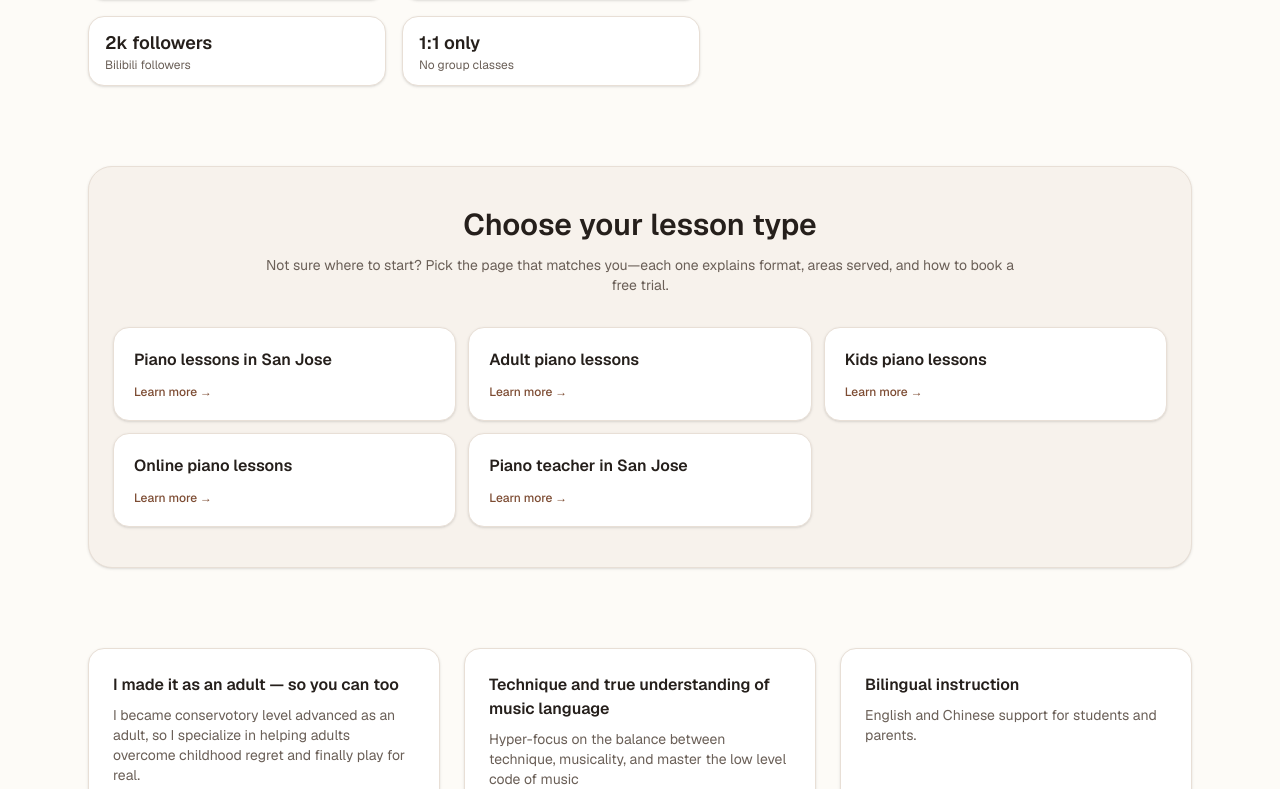
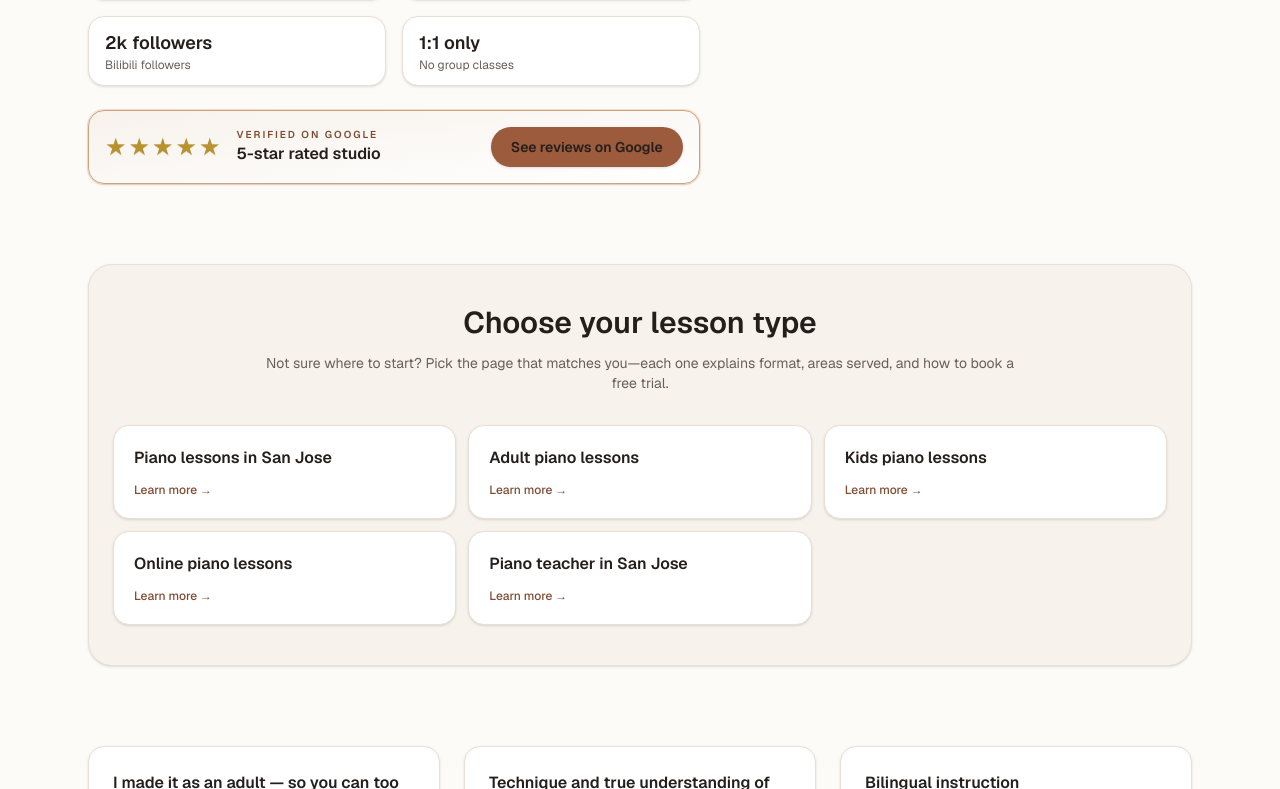
Before and after one commit to TingLiu0803/Piano_studio_web, a Next.js app: page /en in a window 1280 px wide. Shown: the part 831-1620 px from the top of the page. Built offline with nearby package versions, Linux system fonts and the light colour scheme; no server answers.

Commit message:
feat: update google review and videos

```diff
--- a/app/[locale]/page.tsx
+++ b/app/[locale]/page.tsx
@@ -3,6 +3,7 @@ import { type Locale, content, siteConfig } from "@/content/site";
 import { landingPageSlugs } from "@/content/landing-pages";
 import BilibiliGallery from "@/components/BilibiliGallery";
 import BreadcrumbJsonLd from "@/components/BreadcrumbJsonLd";
+import GoogleReviewsPromo from "@/components/GoogleReviewsPromo";
 import { buildMetadata } from "@/lib/seo";
 
 export async function generateMetadata({
@@ -88,6 +89,7 @@ export default async function LocaleHome({
               </div>
             ))}
           </div>
+          <GoogleReviewsPromo locale={locale as Locale} variant="strip" />
         </div>
         <div className="rounded-3xl border border-[color:var(--border)] bg-[color:var(--surface)] p-6 shadow-xl">
           <div className="aspect-video overflow-hidden rounded-2xl border border-[color:var(--border)]">
@@ -207,6 +209,7 @@ export default async function LocaleHome({
         </div>
         <BilibiliGallery />
       </section>
+      <GoogleReviewsPromo locale={locale as Locale} variant="featured" />
       <section className="rounded-3xl border border-[color:var(--border)] bg-[color:var(--surface)] px-6 py-10 shadow-sm">
         <h2 className="text-2xl font-semibold">
           {localized.sections.testimonialsTitle}
--- /dev/null
+++ b/components/GoogleReviewsPromo.tsx
@@ -0,0 +1,176 @@
+import { content, siteConfig, type Locale } from "@/content/site";
+
+function StarRow({
+  rating,
+  size = "md",
+}: {
+  rating: number;
+  size?: "sm" | "md" | "lg";
+}) {
+  const full = Math.min(5, Math.max(0, Math.round(rating)));
+  const sizeClass =
+    size === "lg" ? "text-3xl leading-none" : size === "md" ? "text-2xl leading-none" : "text-lg leading-none";
+
+  return (
+    <div
+      className={`flex gap-0.5 ${sizeClass}`}
+      role="img"
+      aria-label={`${rating} out of 5 stars`}
+    >
+      {Array.from({ length: 5 }, (_, i) => (
+        <span
+          key={i}
+          className={
+            i < full
+              ? "text-[#b8922e] drop-shadow-[0_1px_0_rgba(0,0,0,0.08)]"
+              : "text-[color:var(--border)]"
+          }
+          aria-hidden
+        >
+          ★
+        </span>
+      ))}
+    </div>
+  );
+}
+
+const ctaButtonClass =
+  "inline-flex shrink-0 items-center justify-center rounded-full bg-[color:var(--primary)] px-5 py-2.5 text-sm font-semibold text-[color:var(--primary-foreground)] shadow-sm transition hover:bg-[color:var(--primary-hover)] focus-visible:outline focus-visible:outline-2 focus-visible:outline-offset-2 focus-visible:outline-[color:var(--primary)]";
+
+type GoogleReviewsPromoProps = {
+  locale: Locale;
+  variant: "featured" | "strip" | "card";
+  /** Narrow columns (e.g. contact sidebar): stack stars and CTA vertically */
+  stacked?: boolean;
+};
+
+export default function GoogleReviewsPromo({
+  locale,
+  variant,
+  stacked = false,
+}: GoogleReviewsPromoProps) {
+  const url = siteConfig.googleBusinessProfileUrl;
+  if (!url) return null;
+
+  const copy = content[locale].googleReviews;
+  const { averageRating, totalCount } = siteConfig.reviews;
+  const ratingSummary = copy.ratingSummary
+    .replace("{rating}", averageRating.toFixed(1))
+    .replace("{count}", String(totalCount));
+
+  if (variant === "strip") {
+    return (
+      <div className="rounded-2xl border border-[color:var(--accent)] bg-gradient-to-br from-[color:var(--surface-muted)] to-[color:var(--surface)] px-4 py-4 shadow-sm ring-1 ring-[color:var(--accent)]/30">
+        <div className="flex flex-col gap-4 sm:flex-row sm:items-center sm:justify-between sm:gap-6">
+          <div className="flex flex-col gap-2 sm:flex-row sm:items-center sm:gap-4">
+            <StarRow rating={averageRating} size="md" />
+            <div>
+              <p className="text-[10px] font-semibold uppercase tracking-[0.2em] text-[color:var(--tag-foreground)]">
+                {copy.eyebrow}
+              </p>
+              <p className="text-base font-semibold text-[color:var(--foreground)]">
+                {copy.headline}
+              </p>
+              <p className="text-sm text-[color:var(--muted-foreground)]">
+
+              </p>
+            </div>
+          </div>
+          <a
+            href={url}
+            target="_blank"
+            rel="noopener noreferrer"
+            className={ctaButtonClass}
+          >
+            {copy.cta}
+          </a>
+        </div>
+      </div>
+    );
+  }
+
+  if (variant === "card") {
+    const inner = (
+      <>
+        <div className="flex flex-col gap-3">
+          <StarRow rating={averageRating} size={stacked ? "md" : "sm"} />
+          <div>
+            <p className="text-[10px] font-semibold uppercase tracking-[0.2em] text-[color:var(--tag-foreground)]">
+              {copy.eyebrow}
+            </p>
+            <p className="mt-1 font-semibold text-[color:var(--foreground)]">
+              {copy.headline}
+            </p>
+            <p className="mt-0.5 text-sm text-[color:var(--muted-foreground)]">
+
+            </p>
+          </div>
+        </div>
+        <a
+          href={url}
+          target="_blank"
+          rel="noopener noreferrer"
+          className={`${ctaButtonClass} ${stacked ? "w-full" : ""}`}
+        >
+          {copy.cta}
+        </a>
+      </>
+    );
+
+    return (
+      <div
+        className={`rounded-2xl border border-[color:var(--accent)]/50 bg-[color:var(--surface-muted)] p-4 shadow-sm ${
+          stacked
+            ? "flex flex-col gap-4"
+            : "flex flex-col gap-4 sm:flex-row sm:items-center sm:justify-between"
+        }`}
+      >
+        {inner}
+      </div>
+    );
+  }
+
+  return (
+    <section
+      className="relative overflow-hidden rounded-3xl border-2 border-[color:var(--accent)] bg-gradient-to-br from-[color:var(--surface)] via-[color:var(--surface-muted)] to-[color:var(--tag)] px-6 py-8 shadow-md md:px-10 md:py-10"
+      aria-labelledby="google-reviews-heading"
+    >
+      <div
+        className="pointer-events-none absolute -right-8 -top-8 h-32 w-32 rounded-full bg-[color:var(--accent)]/20 blur-2xl"
+        aria-hidden
+      />
+      <div className="relative flex flex-col gap-6 lg:flex-row lg:items-center lg:justify-between lg:gap-10">
+        <div className="max-w-xl space-y-3">
+          <StarRow rating={averageRating} size="lg" />
+          <p className="text-[11px] font-semibold uppercase tracking-[0.25em] text-[color:var(--tag-foreground)]">
+            {copy.eyebrow}
+          </p>
+          <h2
+            id="google-reviews-heading"
+            className="text-2xl font-semibold tracking-tight text-[color:var(--foreground)] md:text-3xl"
+          >
+            {copy.headline}
+          </h2>
+          <p className="text-lg font-semibold text-[color:var(--foreground)]">
+          </p>
+          <p className="text-sm leading-relaxed text-[color:var(--muted-foreground)]">
+            {copy.body}
+          </p>
+        </div>
+        <div className="flex shrink-0 flex-col items-stretch gap-3 sm:flex-row sm:items-center lg:flex-col lg:items-stretch">
+          <a
+            href={url}
+            target="_blank"
+            rel="noopener noreferrer"
+            className={`${ctaButtonClass} px-8 py-3 text-base`}
+          >
+            {copy.cta}
+          </a>
+          <p className="text-center text-xs text-[color:var(--muted-foreground)] lg:text-left">
+            {copy.opensInNewTab}
+          </p>
+        </div>
+      </div>
+    </section>
+  );
+}
--- a/components/SiteFooter.tsx
+++ b/components/SiteFooter.tsx
@@ -1,6 +1,7 @@
 import Link from "next/link";
 import { type Locale, content, siteConfig } from "@/content/site";
 import { landingPageSlugs } from "@/content/landing-pages";
+import GoogleReviewsPromo from "@/components/GoogleReviewsPromo";
 
 type SiteFooterProps = {
   locale: Locale;
@@ -40,16 +41,6 @@ export default function SiteFooter({ locale }: SiteFooterProps) {
         <div className="flex flex-wrap gap-4">
           <span>{siteConfig.email}</span>
           <span>{siteConfig.phone}</span>
-          {siteConfig.googleBusinessProfileUrl ? (
-            <a
-              href={siteConfig.googleBusinessProfileUrl}
-              target="_blank"
-              rel="noopener noreferrer"
-              className="font-medium text-[color:var(--link)] underline-offset-4 transition hover:text-[color:var(--link-hover)] hover:underline"
-            >
-              {localized.footer.googleBusiness}
-            </a>
-          ) : null}
         </div>
         <p className="max-w-3xl text-xs leading-relaxed">
           {localized.seo.description}
--- a/content/site.ts
+++ b/content/site.ts
@@ -68,7 +68,17 @@ export const siteConfig = {
       title: "Mozart Sonata K. 576, 2nd movement",
       embedUrl:
         "https://player.bilibili.com/player.html?bvid=BV1GXkNBrEUk&autoplay=0",
-    }
+    },
+    {
+      title: "Chopin: Nocturne in B major, Op. 62 No. 1",
+      embedUrl:
+        "https://player.bilibili.com/player.html?bvid=BV18u411o7uu&autoplay=0",
+    },
+    {
+      title: "Bach: Partita for Keyboard No. 6, BWV 830 (Excerpt)",
+      embedUrl:
+        "https://player.bilibili.com/player.html?bvid=BV1H24y1f7Ls&autoplay=0",
+    },
   ],
 };
 
@@ -85,6 +95,15 @@ export const content = {
     footer: {
       lessonPages: "Lesson pages",
       googleBusiness: "Reviews on Google",
+    },
+    googleReviews: {
+      eyebrow: "Verified on Google",
+      headline: "5-star rated studio",
+      body:
+        "Read public reviews from students and parents in the San Jose area—then book a free trial to see if the fit is right.",
+      cta: "See reviews on Google",
+      ratingSummary: "{rating} out of 5 · {count} reviews",
+      opensInNewTab: "Opens your Google Business profile in a new tab.",
     },
     hero: {
       title: "Piano lessons in Bay Area for confident, intelligent, and tasteful playing",
@@ -180,6 +199,16 @@ export const content = {
           "Eric is a fantastic piano teacher for our son, who started with no prior experience. He is very patient, flexible, and encouraging, which has made learning piano a truly positive experience.",
         name: "Thunyarat “Bam” Amornpetchkul",
       },
+      {
+        quote:
+          "Eric has many great insights on both techniques and musicality. He is also a patient instructor. 10/10.",
+        name: "Yudan Guo",
+      },
+      {
+        quote:
+          "Epic teacher! With great passion to both beginners and intermediate students.",
+        name: "Jeremy Lin",
+      },
     ],
     seo: {
       title:
@@ -229,6 +258,15 @@ export const content = {
     footer: {
       lessonPages: "课程页面",
       googleBusiness: "Google 评价与商家信息",
+    },
+    googleReviews: {
+      eyebrow: "Google 真实评价",
+      headline: "五星好评工作室",
+      body:
+        "欢迎查看圣何塞及周边学琴家庭在 Google 上的公开评价；也可先预约免费试听，亲自感受是否合适。",
+      cta: "在 Google 查看评价",
+      ratingSummary: "{rating} 分（满分 5）· {count} 条评价",
+      opensInNewTab: "将在新标签页打开 Google 商家资料。",
     },
     hero: {
       title: "湾区钢琴课，培养自信、理性与有品位的演奏",
@@ -317,6 +355,16 @@ export const content = {
           "Eric是一位出色的钢琴老师。我的孩子之前没有任何基础，他非常耐心、灵活且善于鼓励，让学习钢琴成为一段非常积极的体验。",
         name: "成年学生",
       },
+      {
+        quote:
+          "Eric在技巧与音乐性上都有很多独到见解，也是一位非常有耐心的老师。满分推荐。",
+        name: "Yudan Guo",
+      },
+      {
+        quote:
+          "非常棒的老师！对初学者与中级学员都充满热情。",
+        name: "Jeremy Lin",
+      },
     ],
     seo: {
       title:
```
Also changed, not shown: app/[locale]/contact/page.tsx (+9 -13 lines), content/landing-pages.ts (+10 -10 lines).
